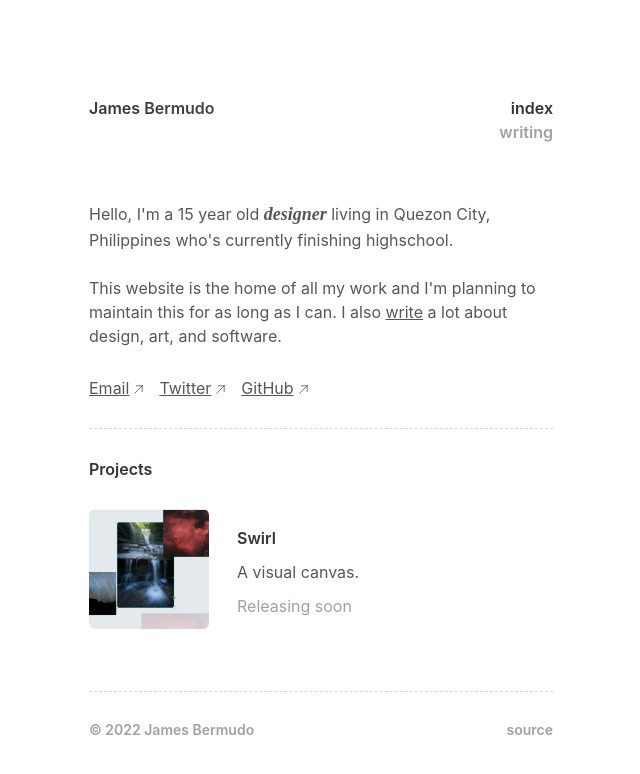
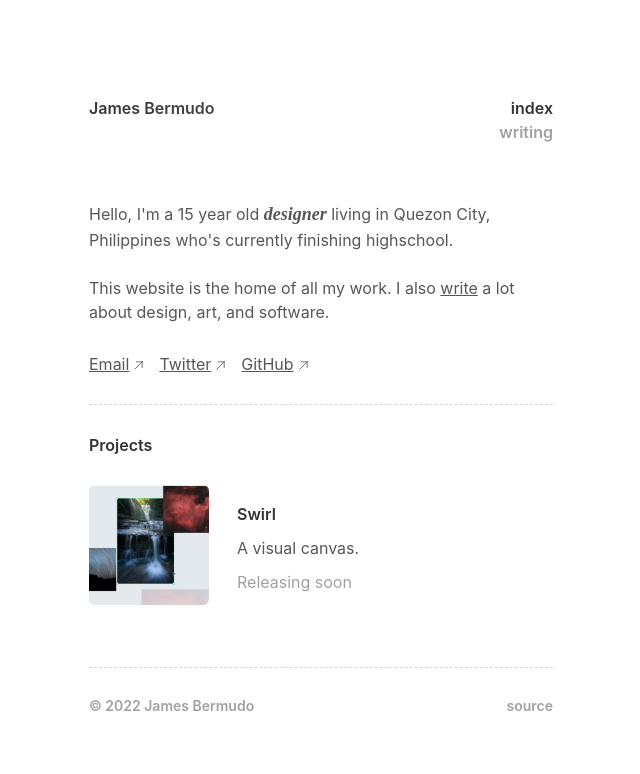
Before and after one commit to jcebermudo/jamesbermudo.com, a Next.js app: page / in a window 1280 px wide. Shown: the top 774 px of the page, without its empty margins (319-959 px from the left). Built offline with nearby package versions, Linux system fonts and the light colour scheme.

Commit message:
changed bio again hehe

```diff
--- a/pages/index.jsx
+++ b/pages/index.jsx
@@ -49,8 +49,7 @@ export default function Home() {
         highschool.
         <br />
         <br />
-        This website is the home of all my work and I&apos;m planning to
-        maintain this for as long as I can. I also{" "}
+        This website is the home of all my work. I also{" "}
         <Link href="/writing">
           <a className="underline text-base duration-150 hover:text-[#19A1FD]">
             write
```
